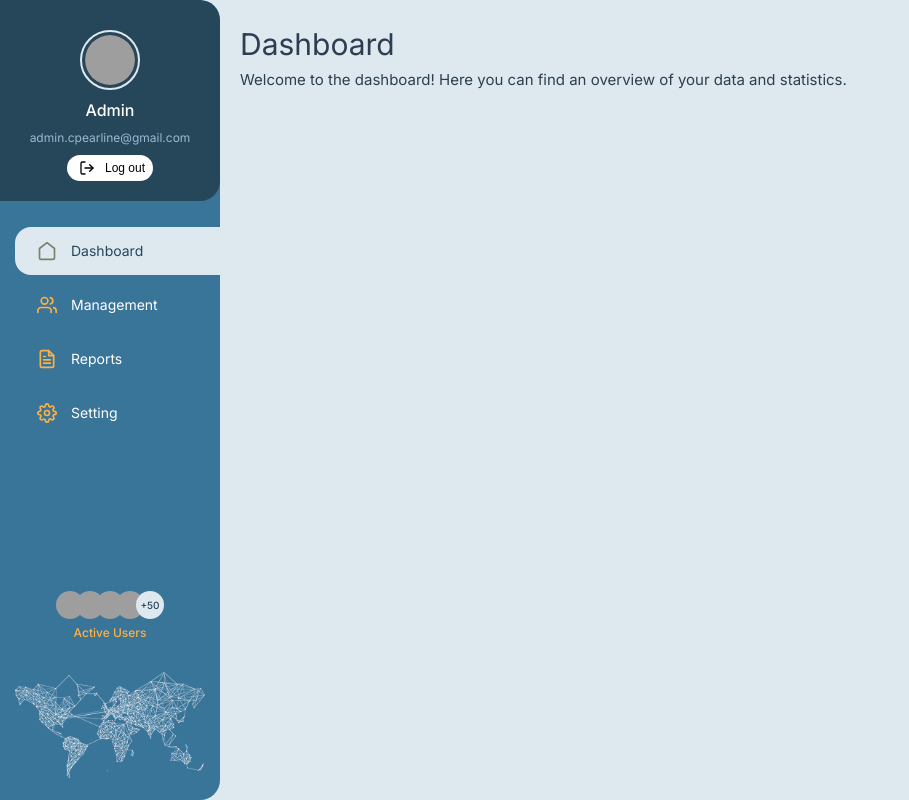
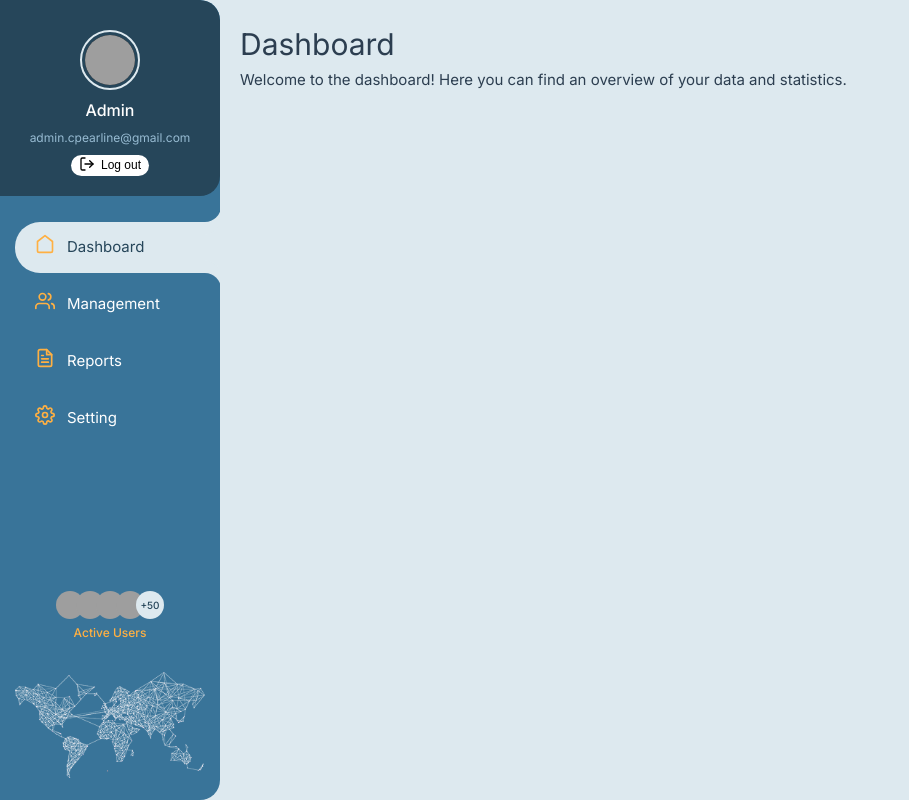
Before and after one commit to mg-dotcom/filght-web-app, a Vue app: page /dashboard in a window 1280 px wide. Shown: the whole page, without its empty margins (0-909 px from the left). Built offline with nearby package versions, Linux system fonts and the light colour scheme; grey boxes are pictures that could not be loaded.

Commit message:
Add curved outside effect to active tab

```diff
--- a/src/components/Sidebar.vue
+++ b/src/components/Sidebar.vue
@@ -173,7 +173,6 @@ const activeUsers = [
   flex-direction: column;
   padding: 0 15px;
 }
-
 .navigation ul {
   list-style: none;
   padding: 0;
@@ -186,8 +185,7 @@ const activeUsers = [
   padding: 12px 20px;
   margin: 6px 0;
   cursor: pointer;
-  transition: all 0.3s ease;
-  border-radius: 16px;
+  border-radius: 25px 0 0 25px;
   position: relative;
   margin-right: -16px;
   gap: 12px;
@@ -195,9 +193,10 @@ const activeUsers = [
 
 .nav-item:hover:not(.active) {
   background-color: rgba(255, 255, 255, 0.1);
-  border-radius: 16px 0 0 16px;
+  border-top-left-radius: 25px;
+  border-bottom-left-radius: 25px;
+  transition: background-color 0.2s ease-in-out;
 }
-
 .nav-item.active {
   background-color: var(--color-background);
   border-radius: 16px 0 0 16px;
@@ -205,24 +204,33 @@ const activeUsers = [
   margin-right: -16px;
   font-weight: 500;
   position: relative;
+  border-top-left-radius: 25px;
+  border-bottom-left-radius: 25px;
   z-index: 2;
 }
 
-.nav-item.active .icon img {
-  filter: invert(65%) sepia(58%) saturate(554%) hue-rotate(358deg)
-    brightness(101%) contrast(106%);
+/* Add curved outside effect to active tab */
+.nav-item.active::before,
+.nav-item.active::after {
+  content: "";
+  position: absolute;
+  right: 0;
+  width: 25px;
+  height: 25px;
+  background-color: transparent;
+  z-index: 1;
 }
 
-.icon {
-  width: 24px;
-  height: 24px;
-  display: flex;
-  align-items: center;
-  justify-content: center;
+.nav-item.active::before {
+  top: -25px;
+  border-bottom-right-radius: 16px;
+  box-shadow: 0 12.5px 0 0 var(--color-background);
 }
 
-.nav-label {
-  font-size: 14px;
+.nav-item.active::after {
+  bottom: -25px;
+  border-top-right-radius: 16px;
+  box-shadow: 0 -12.5px 0 0 var(--color-background);
 }
 
 /* Active Users */
```
